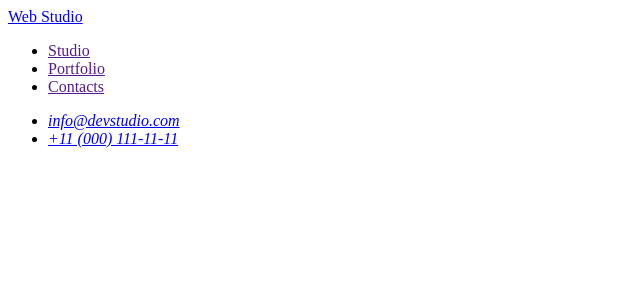
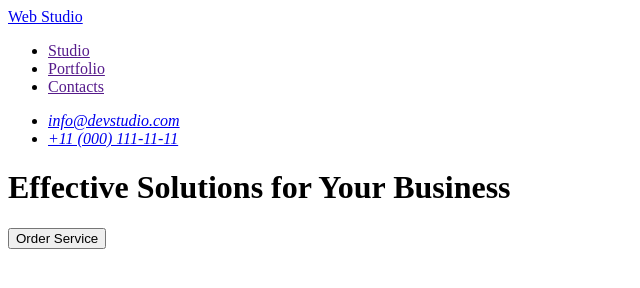
Before and after one commit to Yuliia2006/goit-markup-hw-1, a plain HTML site: page index.html in a window 1280 px wide. Shown: the whole page, without its empty margins (0-640 px from the left). Drawn offline with Linux system fonts and the light colour scheme.

Commit message:
add markup main

```diff
--- a/index.html
+++ b/index.html
@@ -23,5 +23,11 @@
         </ul>
       </address>
     </header>
+
+    <!-- Main content -->
+    <main>
+      <h1>Effective Solutions for Your Business</h1>
+      <button type="button">Order Service</button>
+    </main>
   </body>
 </html>
```
